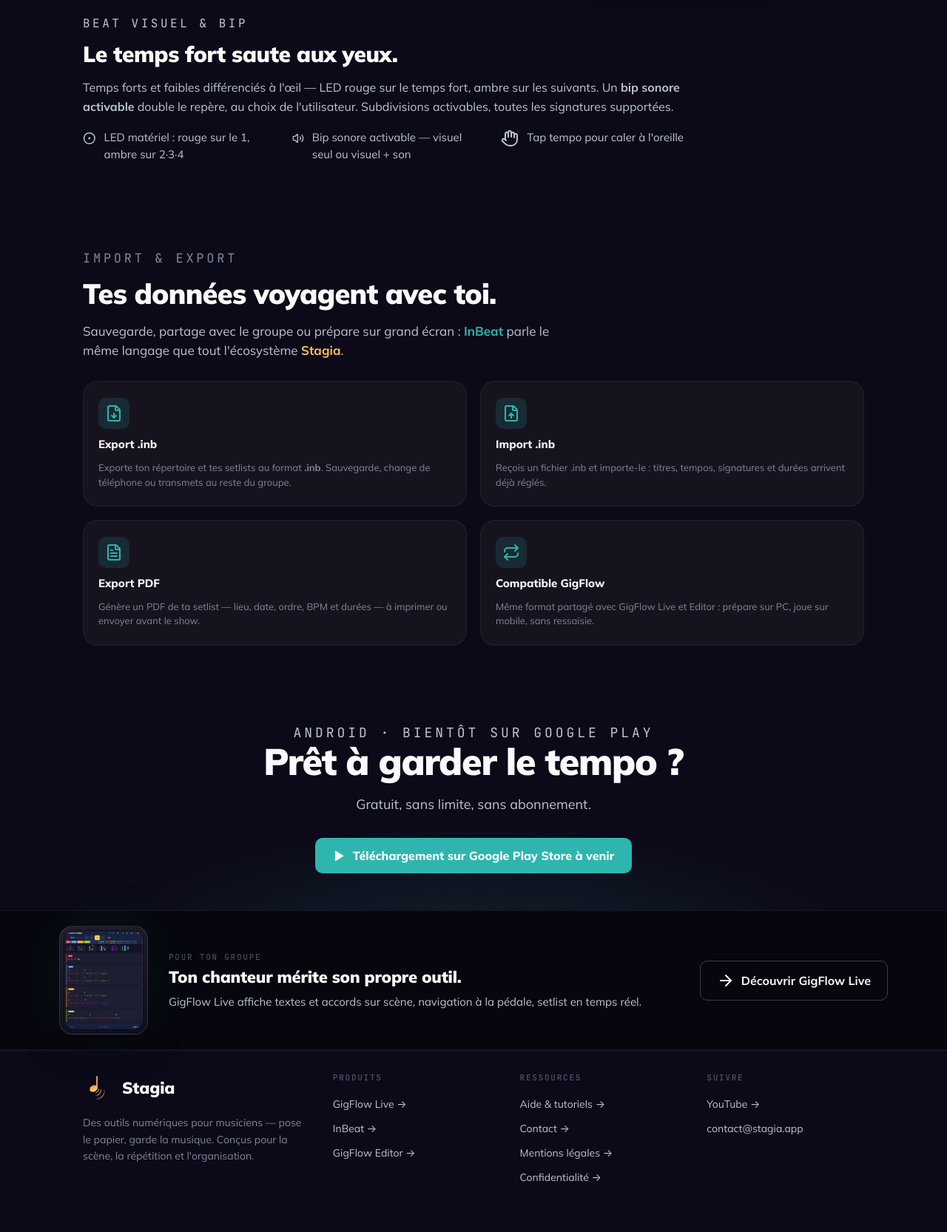
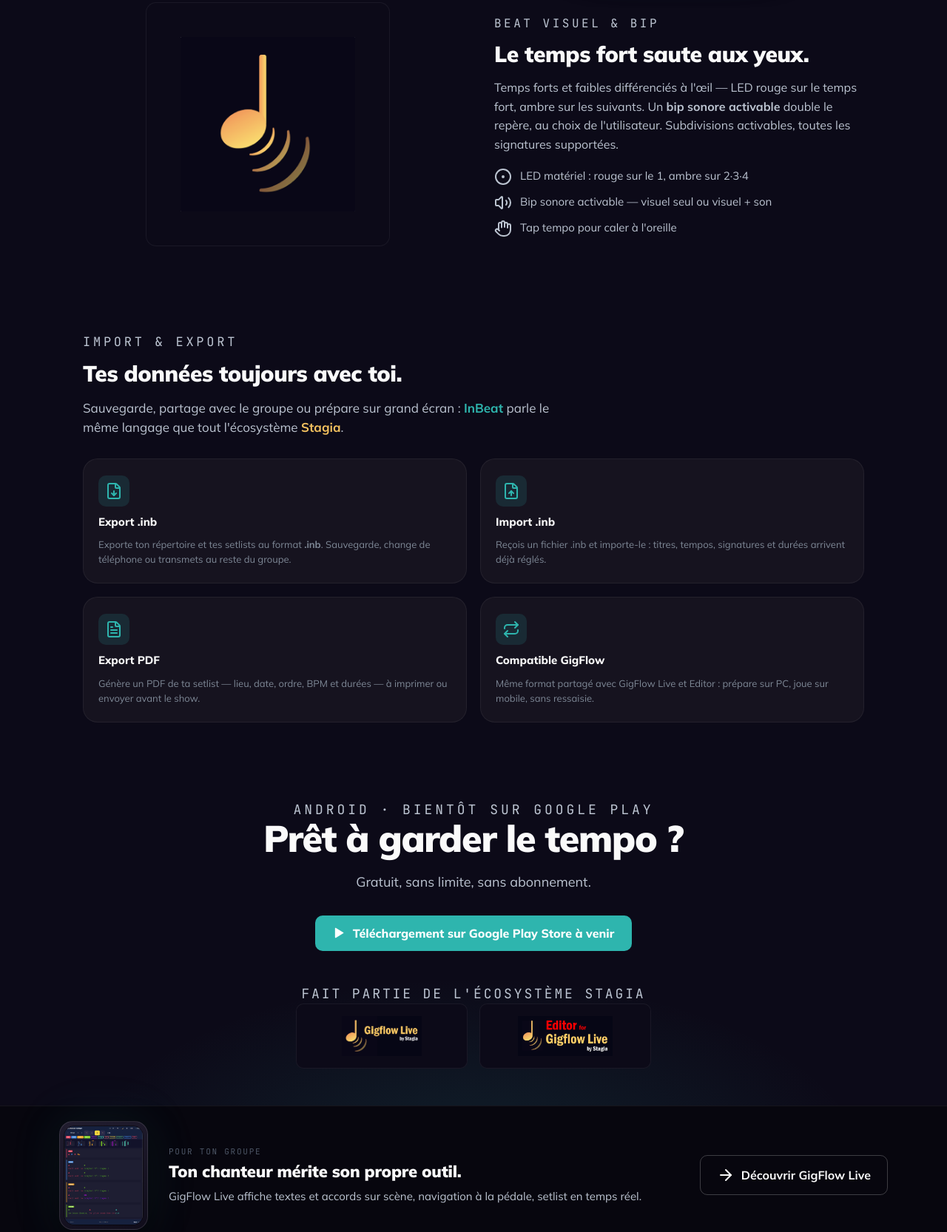
Before and after one commit to contactstagia-create/contactstagia-create.github.io, a plain HTML site: page InBeat.html in a window 1280 px wide. Shown: the part 3419-5085 px from the top of the page at 74% size. Drawn offline with nearby package versions, Linux system fonts and the light colour scheme.

Commit message:
Add files via upload

```diff
--- a/InBeat.html
+++ b/InBeat.html
@@ -114,6 +114,18 @@
   /* Import/export grid */
   .io-grid { display: grid; grid-template-columns: repeat(2, minmax(0,1fr)); gap: 18px; margin-top: 28px; }
   @media (max-width: 600px) { .io-grid { grid-template-columns: 1fr; } }
+  /* Beat visuel — logo Stagia (note + ondes) sur fond assorti */
+  .beat-emblem { width: 100%; max-width: 330px; aspect-ratio: 1; background: #0C0A18; border: 1px solid var(--border-subtle); border-radius: var(--r-lg, 20px); display: grid; place-items: center; overflow: hidden; }
+  .beat-logo { width: 72%; max-width: 240px; height: auto; display: block; }
+
+  /* CTA final — lockup écosystème (logos GigFlow) */
+  .cta-eco { margin-top: 44px; }
+  .cta-eco-lbl { font-family: var(--font-mono); font-size: 12px; letter-spacing: 0.16em; text-transform: uppercase; color: var(--fg-4); margin: 0 0 18px; }
+  .cta-eco-logos { display: flex; gap: 16px; justify-content: center; flex-wrap: wrap; }
+  .cta-eco-tile { display: flex; align-items: center; justify-content: center; width: 232px; height: 88px; padding: 16px 24px; background: #0C0A18; border: 1px solid var(--border-subtle); border-radius: var(--r-md); transition: border-color 140ms ease, transform 140ms ease; }
+  .cta-eco-tile:hover { border-color: var(--product-primary); transform: translateY(-2px); }
+  .cta-eco-tile img { max-width: 100%; max-height: 100%; object-fit: contain; display: block; }
+  @media (max-width: 600px) { .cta-eco-tile { width: 100%; max-width: 280px; } }
   /* Mobile-only hero intro shown ABOVE the demo screen */
   .ib-hero-m { display: none; }
   @media (max-width: 980px) {
@@ -263,7 +275,7 @@
       </div>
     </div>
 
-    <div class="feature ib-feat-solo">
+    <div class="feature reverse ib-feat-lib">
       <div class="feat-copy">
         <p class="eyebrow">Beat visuel & bip</p>
         <h3>Le temps fort saute aux yeux.</h3>
@@ -274,6 +286,11 @@
           <li><i data-lucide="hand"></i> Tap tempo pour caler à l'oreille</li>
         </ul>
       </div>
+      <div class="feat-media">
+        <div class="beat-emblem">
+          <img class="beat-logo" src="assets/stagia-logo-512.png" alt="Stagia">
+        </div>
+      </div>
     </div>
 
   </div>
@@ -283,8 +300,8 @@
 <section class="block">
   <div class="wrap">
     <div class="block-head">
-      <p class="eyebrow muted">Import & export</p>
-      <h2>Tes données voyagent avec toi.</h2>
+      <p class="eyebrow">Import & export</p>
+      <h2 style="font-size: clamp(24px, 2.6vw, 30px); line-height: 1.12; letter-spacing: -0.015em">Tes données toujours avec toi.</h2>
       <p>Sauvegarde, partage avec le groupe ou prépare sur grand écran : <span class="ib-name">InBeat</span> parle le même langage que tout l'écosystème <span class="st-name">Stagia</span>.</p>
     </div>
     <div class="io-grid">
@@ -320,6 +337,13 @@
     <p>Gratuit, sans limite, sans abonnement.</p>
     <div class="hero-actions">
       <button class="btn-primary"><span class="gp-glyph" aria-hidden="true"><svg viewBox="0 0 24 24" width="17" height="17" fill="currentColor"><path d="M4 3.4v17.2a1 1 0 0 0 1.52.85l14.3-8.6a1 1 0 0 0 0-1.7L5.52 2.55A1 1 0 0 0 4 3.4z"/></svg></span> Téléchargement sur Google Play Store à venir</button>
+    </div>
+    <div class="cta-eco">
+      <p class="cta-eco-lbl">Fait partie de l'écosystème Stagia</p>
+      <div class="cta-eco-logos">
+        <a class="cta-eco-tile" href="GigFlow Live.html"><img src="assets/gigflow-live-logo.png" alt="GigFlow Live"></a>
+        <a class="cta-eco-tile" href="GigFlow Editor.html"><img src="assets/gigflow-editor-logo.png" alt="GigFlow Editor"></a>
+      </div>
     </div>
   </div>
 </section>
```
Also changed, not shown: assets/gigflow-editor-logo.png (added), assets/gigflow-live-logo.png (added), assets/stagia-logo-512.png (added).
